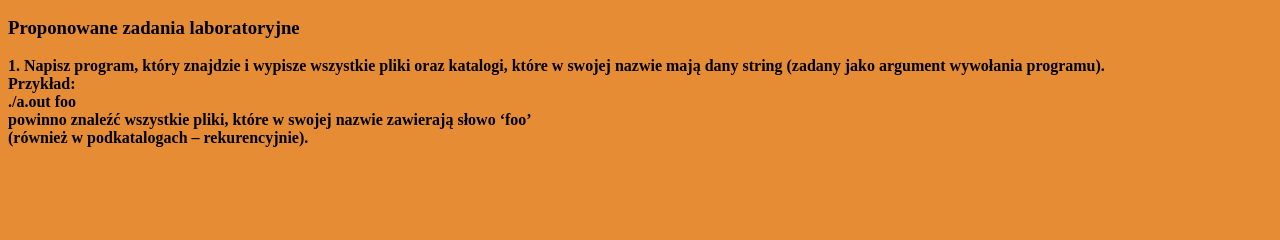
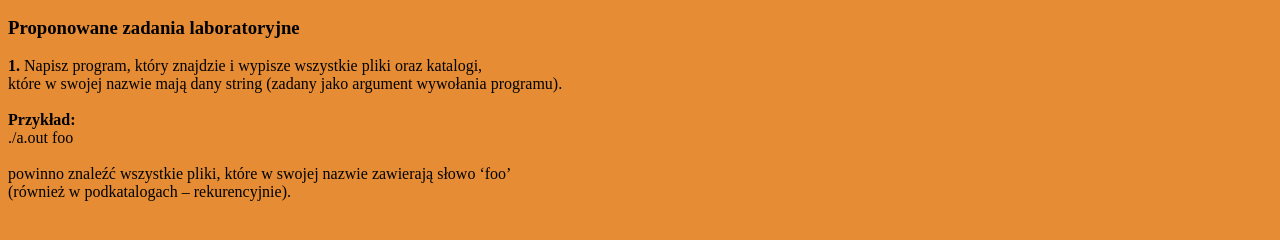
Before and after one commit to 4jeR/linux-kernel, a plain HTML site: page labs.html in a window 1280 px wide. Shown: the part 162-402 px from the top of the page. Drawn offline with Linux system fonts and the light colour scheme.

Commit message:
Update labs.html

```diff
--- a/labs.html
+++ b/labs.html
@@ -12,21 +12,24 @@
 </head>
 
 <body>
-  <a href = "index.html"><b>Powrót</b></a>
-  <h1>Plan laboratorium</h1>
+<a href = "index.html"><b>Powrót</b></a>
+<h1>Plan laboratorium</h1>
 <a>
 1. xaxaxaxaxaxa <br/>
 2.  xaxaxaxaxa<br/>
 3. xaxaxaxa <br/>
 </a>
-  <h3>Proponowane zadania laboratoryjne</h3>
-  <b>1. Napisz program, który znajdzie i wypisze wszystkie pliki
-    oraz katalogi, które w swojej nazwie mają dany string (zadany jako argument wywołania programu).<br/>
+<h3>Proponowane zadania laboratoryjne</h3>
+<b>1.</b>
+<a>
+Napisz program, który znajdzie i wypisze wszystkie pliki oraz katalogi, <br/>
+które w swojej nazwie mają dany string (zadany jako argument wywołania programu).<br/>
 
-    <b>Przykład:</b><br/>
-    ./a.out foo<br/>
-    powinno znaleźć wszystkie pliki, które w swojej nazwie zawierają słowo ‘foo’ <br/>
-    (również w podkatalogach – rekurencyjnie).</b><br/>
+<br/><b>Przykład:</b><br/>
+./a.out foo<br/><br/>
+powinno znaleźć wszystkie pliki, które w swojej nazwie zawierają słowo ‘foo’ <br/>
+(również w podkatalogach – rekurencyjnie).<br/>
+</a>
 </body>
 
 </html>
```
